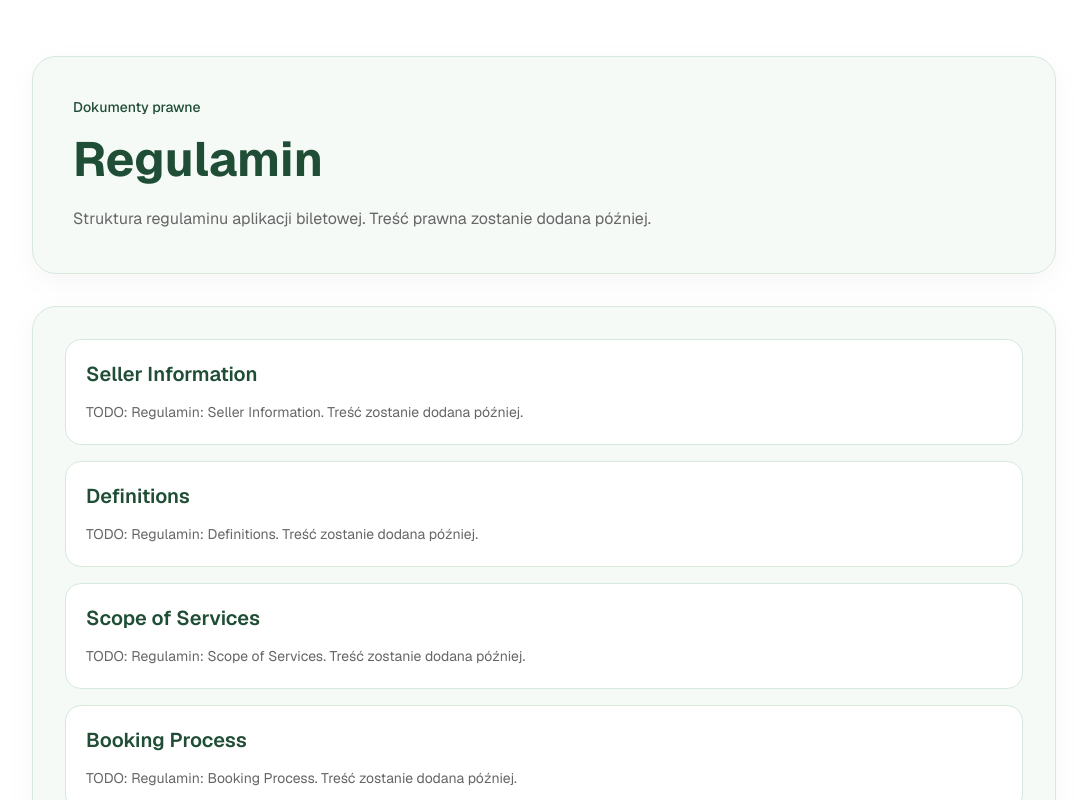
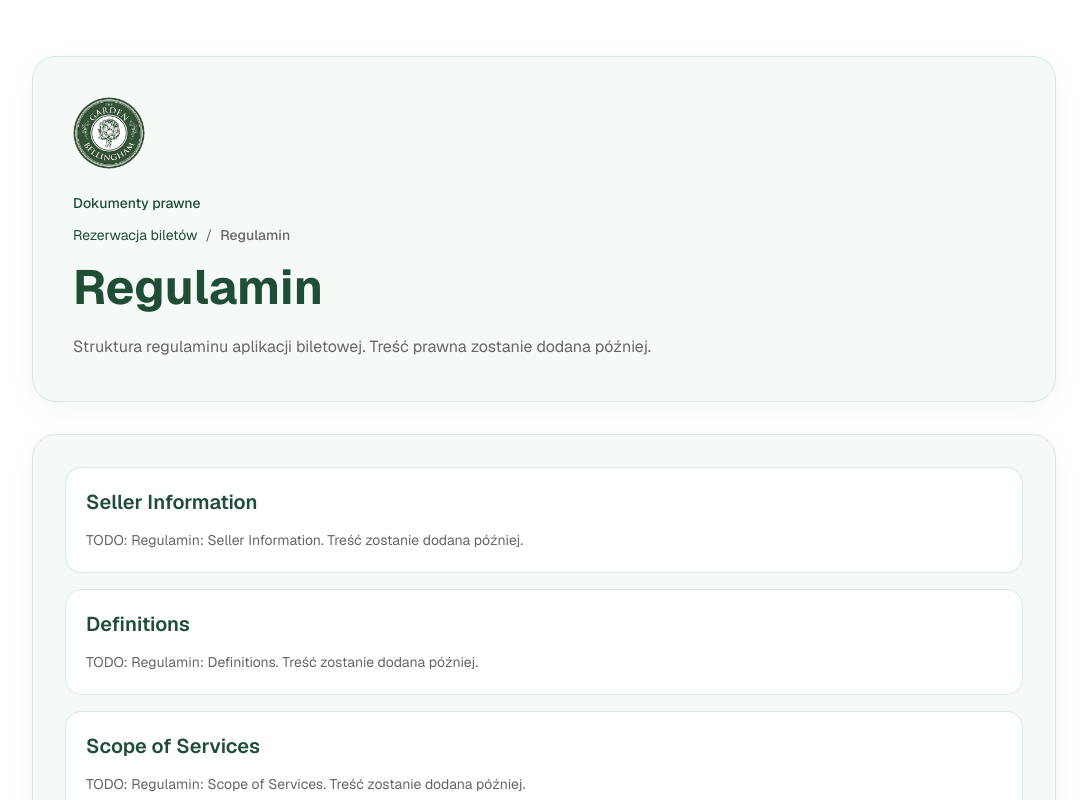
Before and after one commit to rockrobin82/garden-bellingham, a Next.js app: page /regulamin in a window 1280 px wide. Shown: the top 800 px of the page, without its empty margins (96-1183 px from the left). Built offline with nearby package versions, Linux system fonts and the light colour scheme.

Commit message:
feat: improve legal page navigation

```diff
--- /dev/null
+++ b/components/legal/LegalBreadcrumb.tsx
@@ -0,0 +1,26 @@
+const bookingUrl = "https://bilety.katarzynabellingham.pl";
+
+type LegalBreadcrumbProps = {
+  currentPageTitle: string;
+};
+
+export function LegalBreadcrumb({ currentPageTitle }: LegalBreadcrumbProps) {
+  return (
+    <nav aria-label="Ścieżka nawigacji" className="mb-3 text-sm text-[#666]">
+      <ol className="flex flex-wrap items-center gap-2">
+        <li>
+          <a
+            href={bookingUrl}
+            className="text-[#1f4d35] underline-offset-4 transition hover:text-[#2a6b4a] hover:underline"
+          >
+            Rezerwacja biletów
+          </a>
+        </li>
+        <li aria-hidden="true">/</li>
+        <li aria-current="page" className="font-medium">
+          {currentPageTitle}
+        </li>
+      </ol>
+    </nav>
+  );
+}
--- a/components/legal/LegalHeader.tsx
+++ b/components/legal/LegalHeader.tsx
@@ -1,3 +1,7 @@
+import { LegalBreadcrumb } from "@/components/legal/LegalBreadcrumb";
+
+const bookingUrl = "https://bilety.katarzynabellingham.pl";
+
 type LegalHeaderProps = {
   eyebrow: string;
   title: string;
@@ -7,7 +11,19 @@ type LegalHeaderProps = {
 export function LegalHeader({ eyebrow, title, description }: LegalHeaderProps) {
   return (
     <header className="garden-section p-6 sm:p-10">
+      <a
+        href={bookingUrl}
+        aria-label="Wróć do rezerwacji biletów"
+        className="mb-6 inline-flex"
+      >
+        <img
+          src="/logo.png"
+          alt="Logo Ogród Bellingham"
+          className="h-[52px] w-[52px] sm:h-[72px] sm:w-[72px]"
+        />
+      </a>
       <p className="mb-3 text-sm font-medium text-[#1f4d35]">{eyebrow}</p>
+      <LegalBreadcrumb currentPageTitle={title} />
       <h1 className="text-3xl font-bold leading-tight text-[#1f4d35] sm:text-5xl">
         {title}
       </h1>
--- a/components/legal/LegalLayout.tsx
+++ b/components/legal/LegalLayout.tsx
@@ -1,5 +1,7 @@
 import { LegalHeader } from "@/components/legal/LegalHeader";
 import { LegalSection } from "@/components/legal/LegalSection";
+
+const bookingUrl = "https://bilety.katarzynabellingham.pl";
 
 type LegalLayoutProps = {
   eyebrow: string;
@@ -30,6 +32,12 @@ export function LegalLayout({
             />
           ))}
         </div>
+
+        <div className="flex justify-center">
+          <a href={bookingUrl} className="garden-btn px-5 py-3 text-sm font-medium">
+            ← Wróć do rezerwacji biletów
+          </a>
+        </div>
       </div>
     </main>
   );
```
